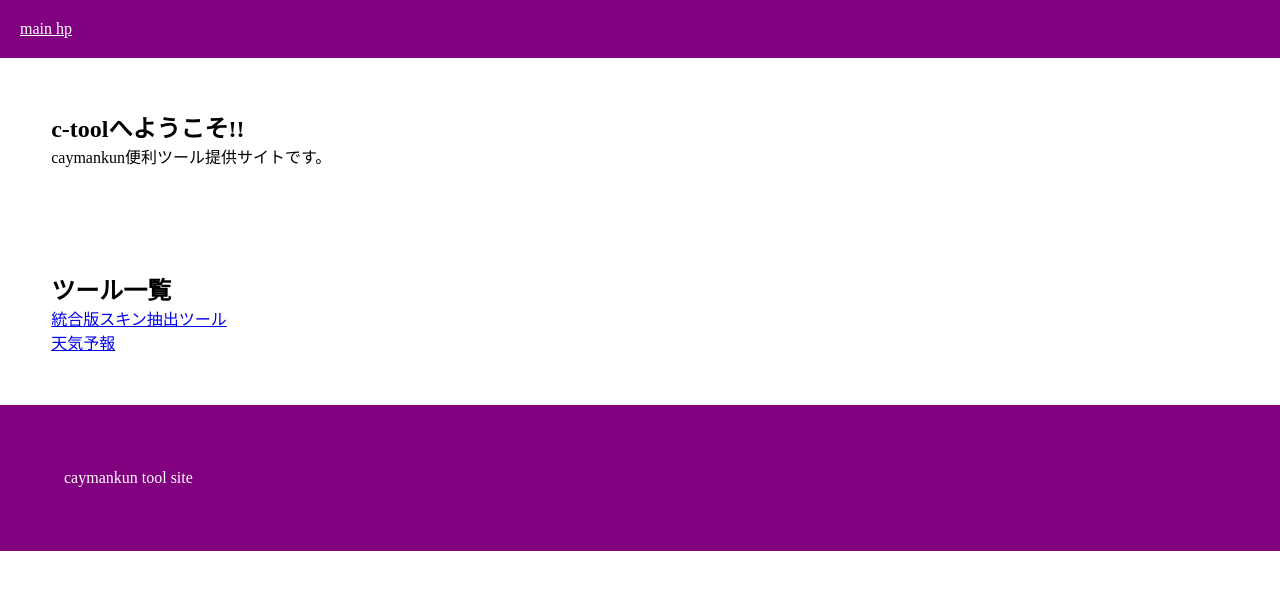
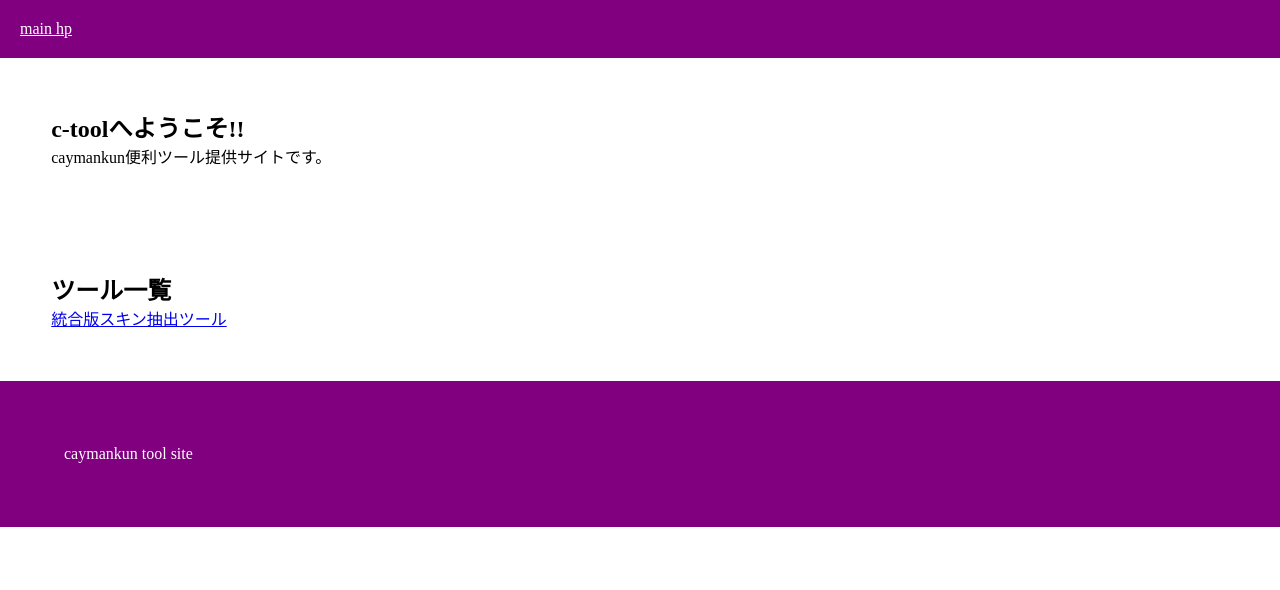
Before and after one commit to caymankun/c-tool, a plain HTML site: page index.html in a window 1280 px wide. Drawn offline with Linux system fonts and the light colour scheme.

Commit message:
Update index.html

```diff
--- a/index.html
+++ b/index.html
@@ -43,7 +43,7 @@
             </h1>
             <!--ここから、リンク-->
             <a href="./page/mc-be-skin-tool/mc-be-skin-tool">統合版スキン抽出ツール</a><br>
-            <a href="./page/tenki/tenki">天気予報</a><br>
+
             <!--ここまで-->
         </section>
         <div class="fot">
```
